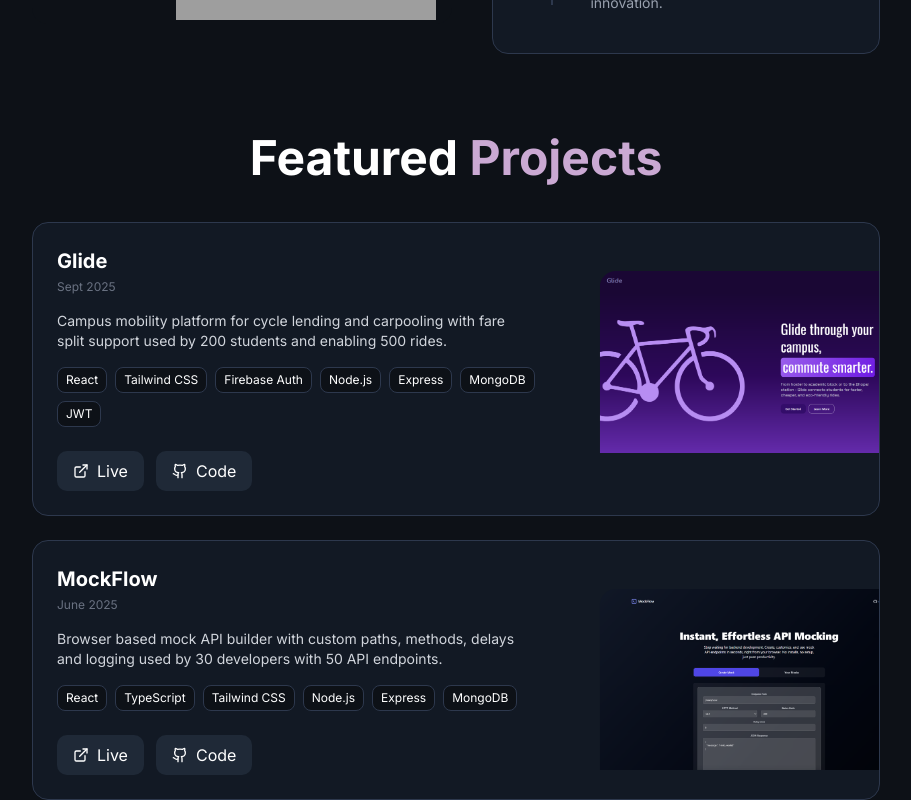
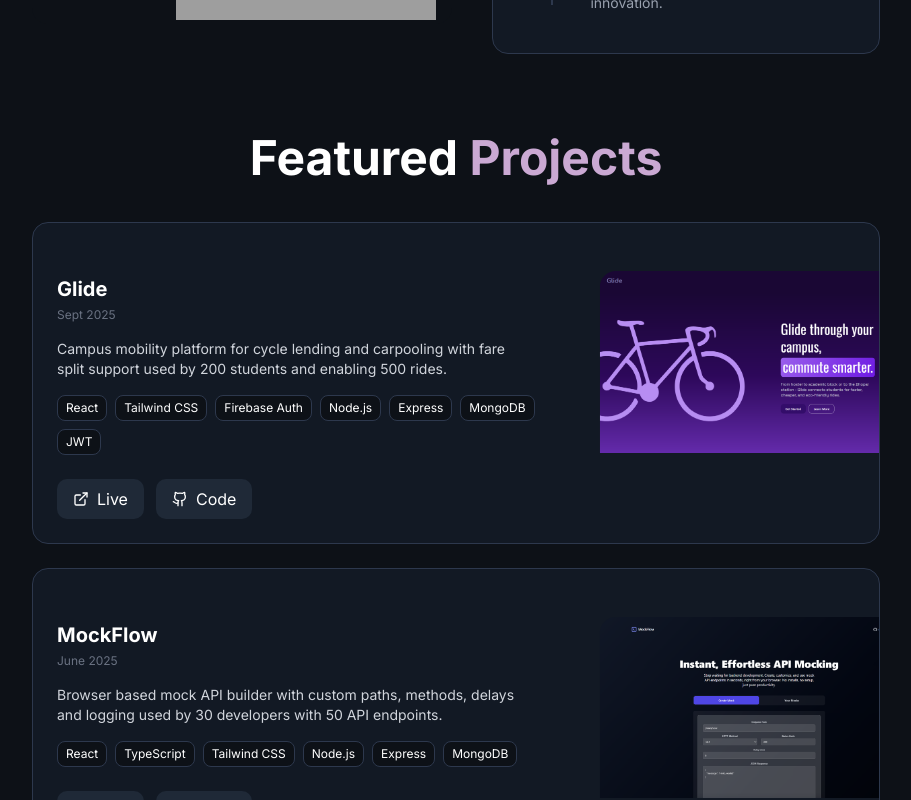
Before and after one commit to SaurabhShisode/Saurabh-Portfolio, a React (Vite) app in the folder frontend/: page / in a window 1280 px wide. Shown: the part 3140-3940 px from the top of the page, without its empty margins (184-1095 px from the left). Built offline with nearby package versions, Linux system fonts and the light colour scheme; grey boxes are pictures that could not be loaded.

Commit message:
Update Projects.tsx

```diff
--- a/frontend/src/components/Projects.tsx
+++ b/frontend/src/components/Projects.tsx
@@ -1,7 +1,7 @@
 "use client";
 import { motion } from "framer-motion";
 import { ExternalLink, Github } from "lucide-react";
-import { useRef } from "react";
+
 import Glide from "../assets/glide.png";
 import Mockflow from "../assets/mockflow.png";
 import Cropcart from "../assets/cropcart.png";
@@ -9,7 +9,7 @@ import ChattyCat from "../assets/chattycat.png";
 import RailwaySystem from "../assets/railwaysystem.png";
 
 export default function Projects() {
-    const containerRef = useRef<HTMLDivElement | null>(null);
+
 
     const projects = [
         {
@@ -66,34 +66,32 @@ export default function Projects() {
 
     return (
         <section id="projects" className="bg-[#0d1117] text-white pb-20">
-            <motion.h1
-                className="text-center text-5xl font-inter font-bold mb-10"
+            <motion.div
                 initial={{ opacity: 0, y: 100, scale: 0.9 }}
                 whileInView={{ opacity: 1, y: 0, scale: 1 }}
                 transition={{ duration: 0.7, ease: "easeOut" }}
-                viewport={{ once: true, amount: 0.4 }}
+                viewport={{ once: true, amount: 0.01 }}
+            >
+            <h1
+                className="text-center text-5xl font-inter font-bold mb-10"
             >
                 Featured <span className="text-[#caa9d3]">Projects</span>
-            </motion.h1>
+            </ h1>
 
             <div className="relative overflow-y-none mx-44 px-10">
 
 
-                <motion.div
-                    ref={containerRef}
-                    initial={{ opacity: 0, y: 120, scale: 0.9 }}
-                    whileInView={{ opacity: 1, y: 0, scale: 1 }}
-                    transition={{ duration: 0.8, ease: "easeOut" }}
-                    viewport={{ once: true, amount: 0.02 }}
+                <div
+
                     className="flex flex-col gap-6 hide-scrollbar h-max"
                 >
 
                     {projects.map((project, i) => (
                         <div
                             key={i}
-                            className="bg-[#121924] border border-[#2d384d] rounded-2xl p-6 flex justify-between hover:bg-[#1a2330] transition-all duration-300 font-inter overflow-hidden relative group"
+                            className="bg-[#121924] border border-[#2d384d] rounded-2xl p-6 flex justify-between hover:bg-[#1a2330] transition-all duration-300 font-inter overflow-hidden relative group "
                         >
-                            <div className="max-w-[60%]">
+                            <div className="max-w-[60%] pt-7">
                                 <h2 className="text-xl font-bold">{project.name}</h2>
                                 <p className="text-xs text-gray-500 mt-1">{project.timeline}</p>
 
@@ -149,8 +147,9 @@ export default function Projects() {
                         </div>
                     ))}
 
-                </motion.div>
+                </div>
             </div>
+            </motion.div>
 
         </section>
     );
```
